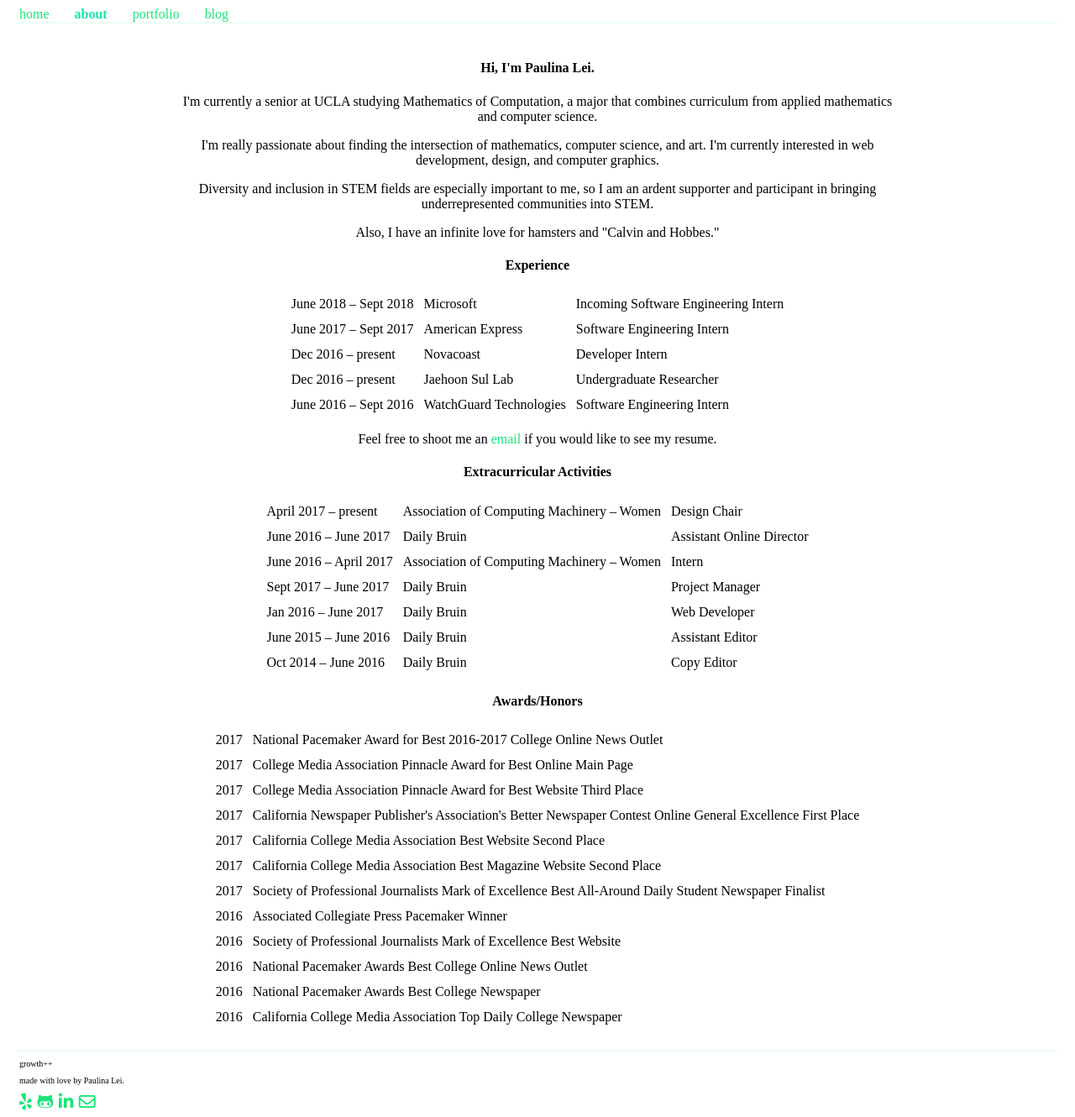
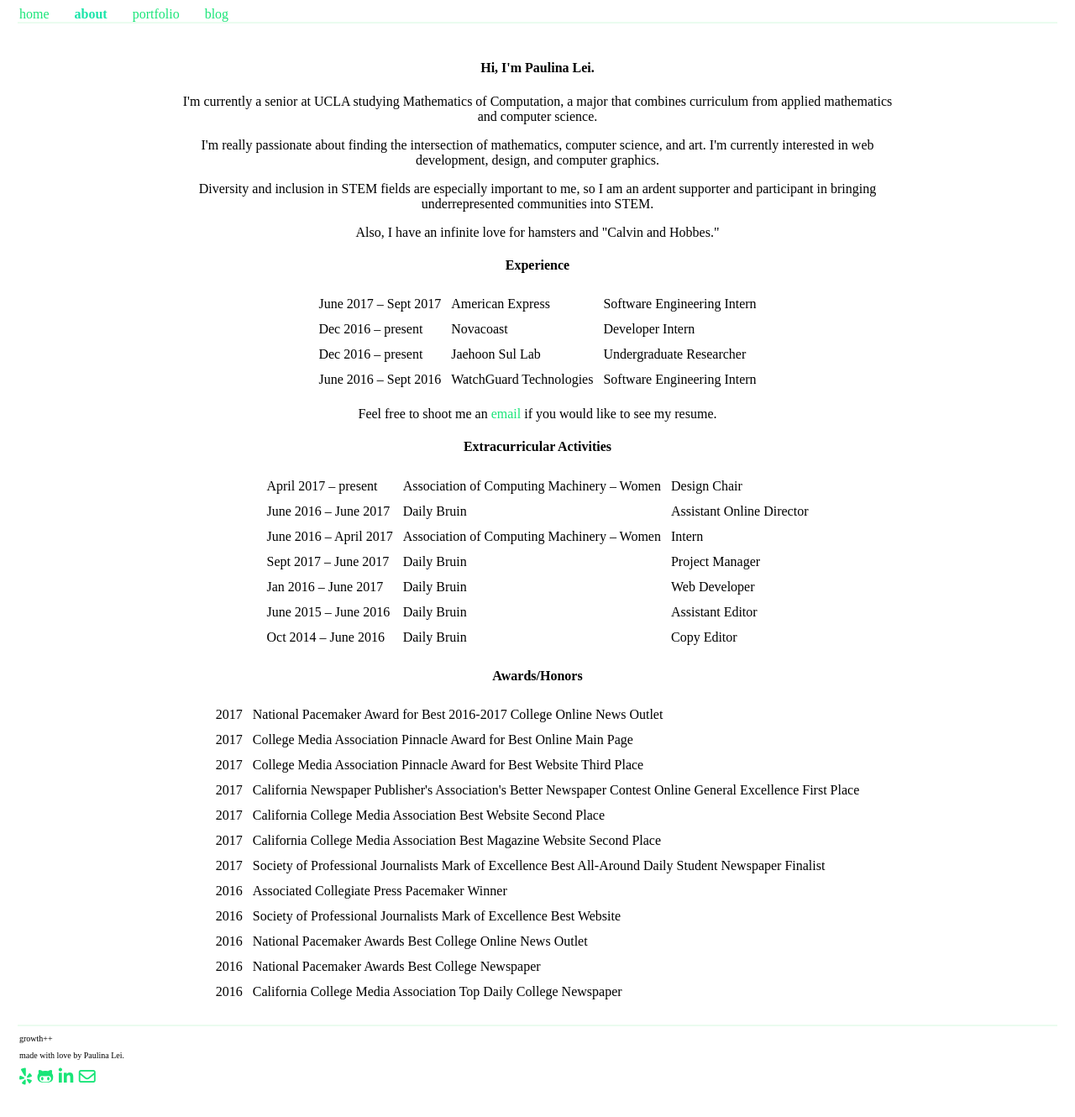
Before and after one commit to paulinalei/yoyo, a Jekyll site: the page built from _pages/02__about.md, in a window 1280 px wide. Shown: the whole page at 84% size. Built offline with Jekyll 4.4.1, drawn with Linux system fonts in a browser that asks for light colours; nearby versions of some CDN libraries; some web fonts are replaced; after the commit the page ends 1300 px from its top, so only the background shows below that.

Commit message:
update about again

```diff
--- a/_pages/02__about.md
+++ b/_pages/02__about.md
@@ -15,11 +15,6 @@ permalink: /about/
 <div class="about-activities">
     <h4>Experience</h4>
     <table class="table-experience">
-        <tr>
-            <td>June 2018 &ndash; Sept 2018</td>
-            <td>Microsoft</td>
-            <td>Incoming Software Engineering Intern</td>
-        </tr>
         <tr>
             <td>June 2017 &ndash; Sept 2017</td>
             <td>American Express</td>
```
